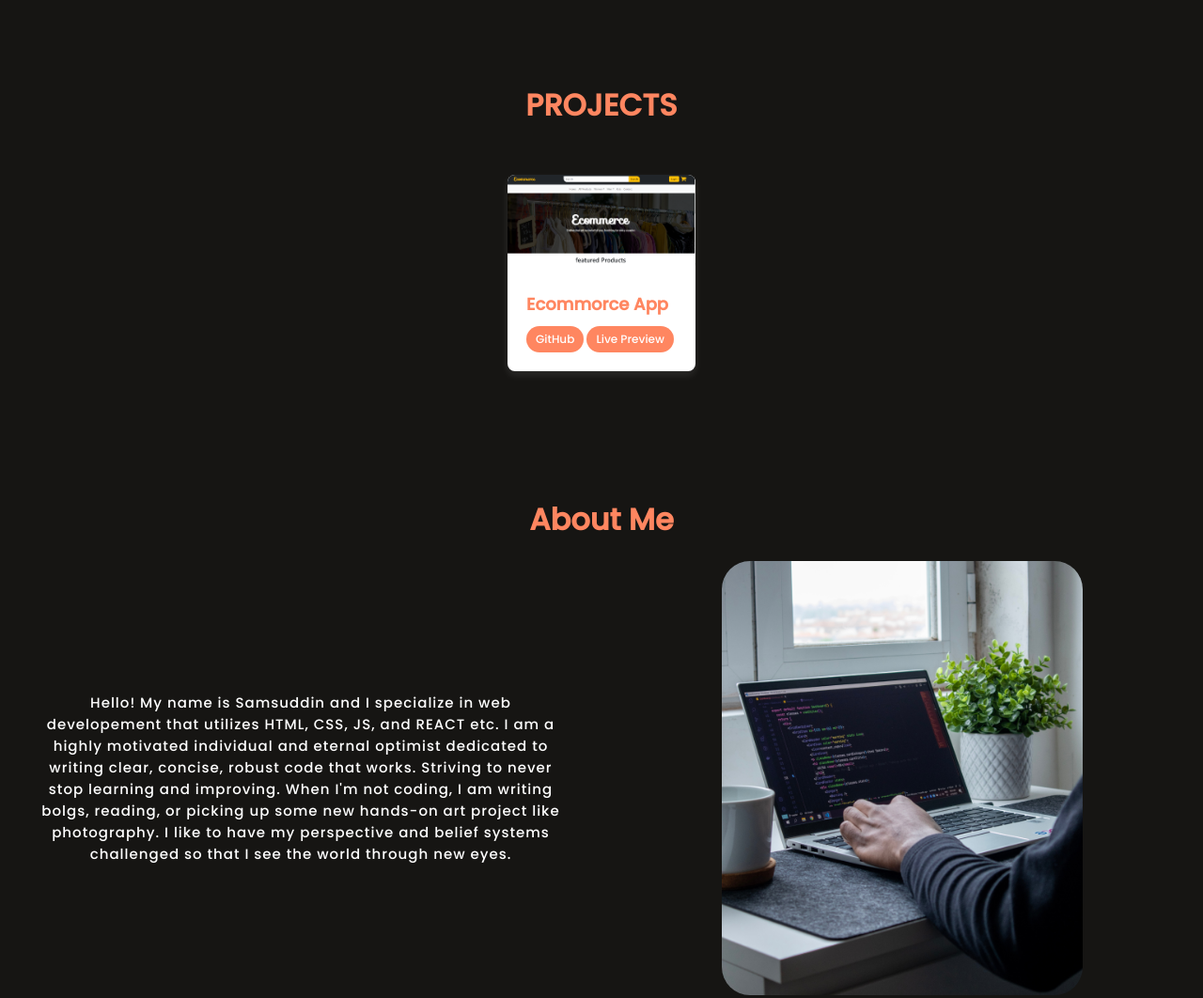
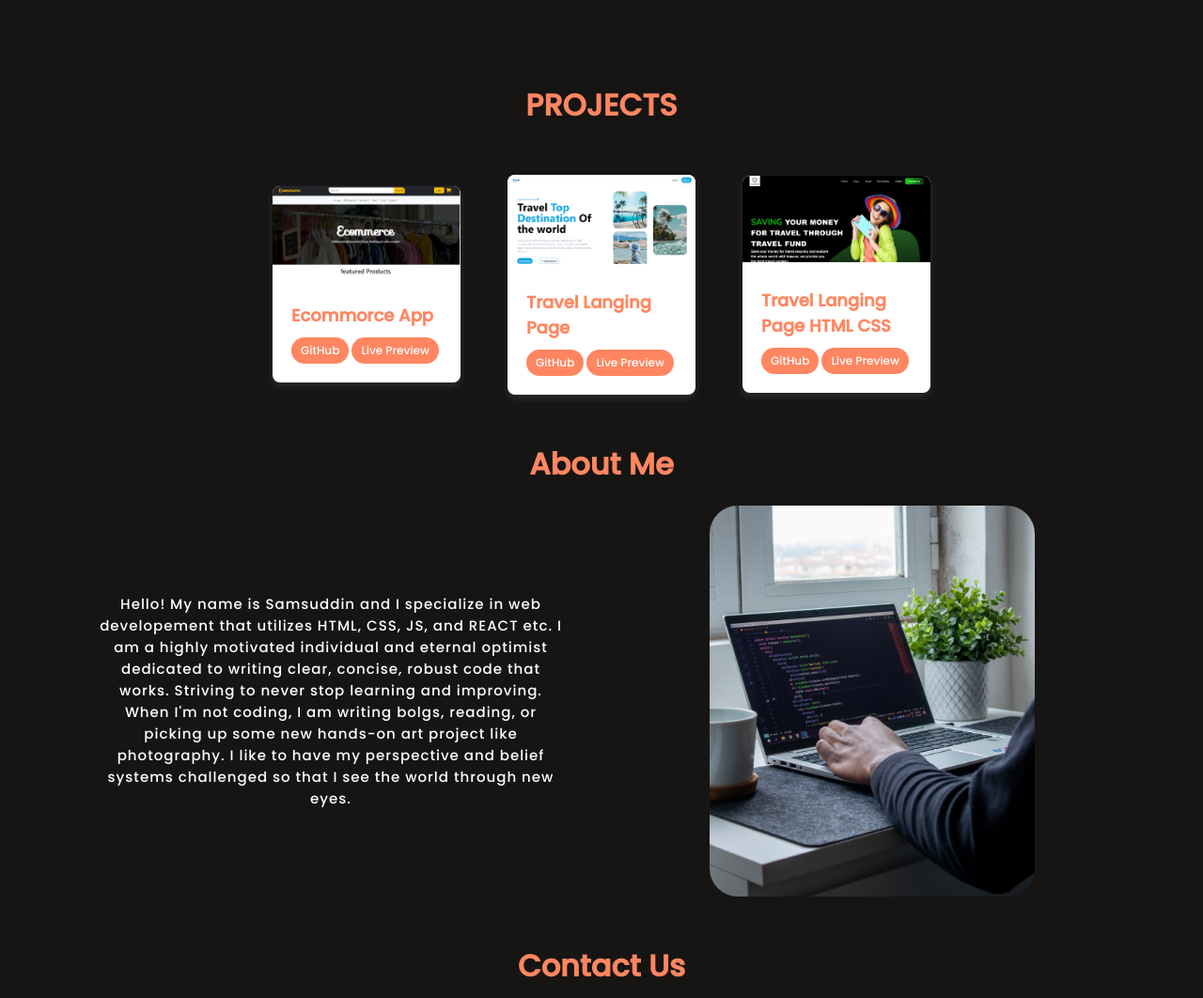
Before and after one commit to Mohdsams023/myportfolio, a plain HTML site: page index.html in a window 1280 px wide. Shown: the part 680-1742 px from the top of the page at 94% size. Drawn offline with Linux system fonts and the light colour scheme.

Commit message:
Add Project

```diff
--- a/css/style.css
+++ b/css/style.css
@@ -247,6 +247,7 @@ header {
 
 .project-card {
     display: flex;
+    flex-direction: row;
     align-items: center;
     justify-content: space-evenly;
     gap: 50px;
--- a/index.html
+++ b/index.html
@@ -33,7 +33,8 @@
             <div class="links">
                 <div class="info">
                     <div class="attribiuts">
-                        <i class="fa-regular fa-envelope"></i> <a href="mailto:mohd.samsuddin023@gmail.com"> mohd.samsuddin023@gmail.com</a>
+                        <i class="fa-regular fa-envelope"></i> <a href="mailto:mohd.samsuddin023@gmail.com">
+                            mohd.samsuddin023@gmail.com</a>
                     </div>
                     <div class="attribiuts">
                         <i class="fa-solid fa-location-dot"></i> <a href="#">Meerut</a>
@@ -42,14 +43,18 @@
                         <i class="fa-solid fa-phone"></i> <a href="tel:+91 9119983267"> 9119983267</a>
                     </div>
                     <div class="attribiuts">
-                        <i class="fa-brands fa-github"></i> <a href="https://github.com/mohdsams023"> https://github.com/Mohdsams023</a>
+                        <i class="fa-brands fa-github"></i> <a href="https://github.com/mohdsams023">
+                            https://github.com/Mohdsams023</a>
                     </div>
                     <div class="attribiuts">
-                        <i class="fa-brands fa-linkedin"></i> <a href="https://www.linkedin.com/in/mohd-samsuddin-9a4a3724a"> https://www.linkedin.com/in/mohd-samsuddin-9a4a3724a</a>
+                        <i class="fa-brands fa-linkedin"></i> <a
+                            href="https://www.linkedin.com/in/mohd-samsuddin-9a4a3724a">
+                            https://www.linkedin.com/in/mohd-samsuddin-9a4a3724a</a>
                     </div>
                 </div>
                 <div class="cv-btn">
-                    <a href="Resume/MohdSamsuddin_Resume-9.pdf" target="_blank" rel="noopener noreferrer">Download CV</a>
+                    <a href="Resume/MohdSamsuddin_Resume-9.pdf" target="_blank" rel="noopener noreferrer">Download
+                        CV</a>
                 </div>
             </div>
             <div class="intro">
@@ -88,8 +93,28 @@
                         <a href="https://samswedev.netlify.app/" target="_blank" class="btn">Live Preview</a>
                     </div>
                 </div>
+
+                <div class="card">
+                    <img class="card-image" src="images/travel-landing-page.png" alt="Project Image">
+                    <div class="card-content">
+                        <h2 class="card-title">Travel Langing Page</h2>
+                        <a href="https://github.com/Mohdsams023/landing-pages/tree/main/talwindlandingpage"
+                            target="_blank" class="btn">GitHub</a>
+                        <a href="https://mohdsams023.github.io/landing-pages/talwindlandingpage/" target="_blank"
+                            class="btn">Live Preview</a>
+                    </div>
                 </div>
 
+                <div class="card">
+                    <img class="card-image" src="images/html-css-langing-page.png" alt="Project Image">
+                    <div class="card-content">
+                        <h2 class="card-title">Travel Langing Page HTML CSS</h2>
+                        <a href="https://github.com/Mohdsams023/landing-pages/tree/main/html-css-js-langing-page/"
+                            target="_blank" class="btn">GitHub</a>
+                        <a href="https://mohdsams023.github.io/landing-pages/html-css-js-langing-page/" target="_blank"
+                            class="btn">Live Preview</a>
+                    </div>
+                </div>
             </div>
             <div class="about-section">
                 <div class="section-heading">
@@ -98,13 +123,16 @@
                 <div class="section-content">
                     <div class="para">
                         <p>Hello!
-                        My name is Samsuddin and I specialize in web developement that utilizes HTML, CSS, JS, and REACT
+                            My name is Samsuddin and I specialize in web developement that utilizes HTML, CSS, JS, and
+                            REACT
                             etc.
                             I am a highly motivated individual and eternal optimist dedicated to writing clear, concise,
                             robust code that works. Striving to never stop learning and improving.
-                        When I'm not coding, I am writing bolgs, reading, or picking up some new hands-on art project
+                            When I'm not coding, I am writing bolgs, reading, or picking up some new hands-on art
+                            project
                             like photography.
-                        I like to have my perspective and belief systems challenged so that I see the world through new
+                            I like to have my perspective and belief systems challenged so that I see the world through
+                            new
                             eyes.
                         </p>
                     </div>
```
Also changed, not shown: images/html-css-langing-page.png (added), images/travel-landing-page.png (added), 1 other file. Lines whose indentation alone changed are shown as unchanged.
